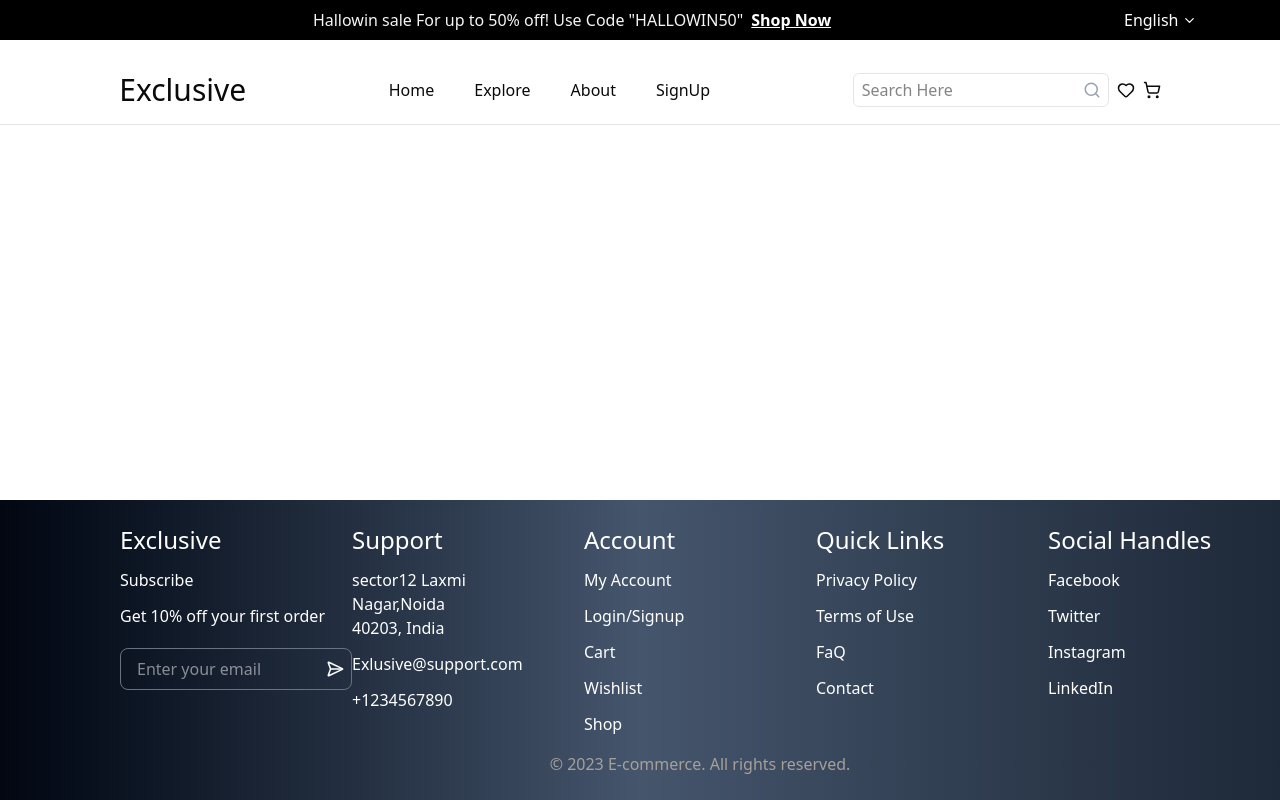
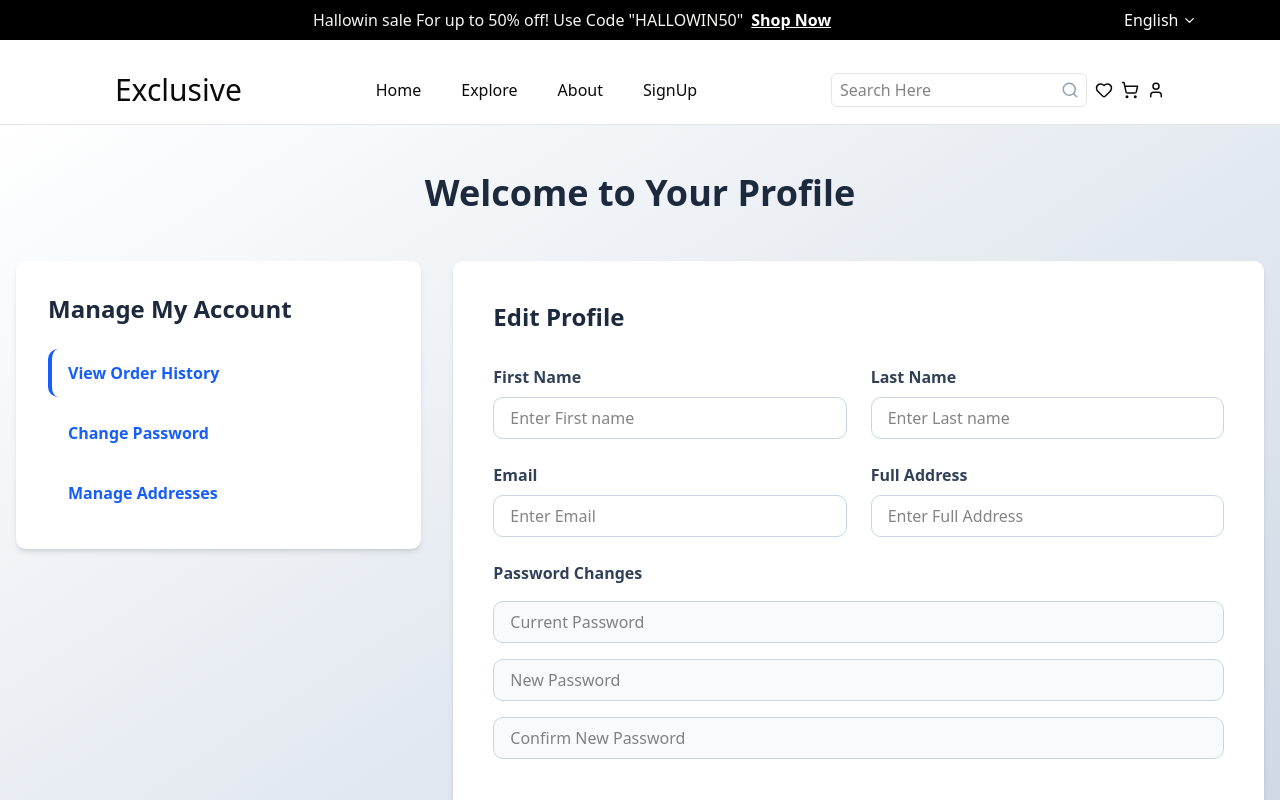
Before and after one commit to imshubhamgiri/E-commerce, a React (Vite) app in the folder client/: page /user/profile in a window 1280 px wide. Shown: the top 800 px of the page. Built offline with nearby package versions, Linux system fonts and the light colour scheme.

Commit message:
added profile page and improved checkout

```diff
--- a/client/src/App.jsx
+++ b/client/src/App.jsx
@@ -11,6 +11,8 @@
 import Notfound from './pages/Notfound'
 import About from "./pages/About.jsx"
 import { CartStateProvider } from "./Context/CartContext.jsx";
+import Checkout from "./pages/Checkout.jsx";
+import UserProfile from "./pages/UserProfile.jsx";
 
 function App() {
   return (
@@ -28,6 +30,8 @@
             <Route path="/product/:id" element={<Productdetails />} />
             <Route path="/cart" element={<Cart />} />
             <Route path="*" element={<Notfound />} />
+            <Route path="cart/checkout" element={<Checkout />} />
+            <Route path="user/profile" element={<UserProfile />} />
           </Routes>
         </main>
 
--- a/client/src/components/CartProvider.jsx
+++ b/client/src/components/CartProvider.jsx
@@ -72,7 +72,7 @@
             ${totalPrice}
           </p>
         </div>
-        <Link to={'/checkout'} className='' > <button className='px-4 py-2 cursor-pointer bg-green-500 text-white rounded'>
+        <Link to={'/cart/checkout'} className='' > <button className='px-4 py-2 cursor-pointer bg-green-500 text-white rounded'>
           Proceed to Checkout </button></Link>
       </div>
     </div>
--- a/client/src/components/Login.jsx
+++ b/client/src/components/Login.jsx
@@ -48,7 +48,7 @@
             placeholder='Password'
           />
           <div className='flex justify-between mt-3 items-center'>
-          <button  className='bg-orange-400 w-fit text-white  px-7 py-2'>
+          <button  className='bg-orange-400 w-fit text-white  disabled:bg-gray-300 px-7 py-2' disabled={!(Form.credential && Form.password)}>
             Login
           </button>
           <p className='font-extralight text-red-400'>Forgot password?</p>
--- a/client/src/components/Navbar2.jsx
+++ b/client/src/components/Navbar2.jsx
@@ -1,4 +1,4 @@
-import { Heart, ShoppingCart, Search } from 'lucide-react'
+import { Heart, ShoppingCart, Search, User } from 'lucide-react'
 import { Link, NavLink } from 'react-router-dom'
 import React from 'react'
 import { useCart } from '../Context/CartContext.jsx';
@@ -77,6 +77,8 @@
                     </span>
                 )}
                 </Link>
+                <Link to="/user/profile" className='cursor-pointer relative'><User size={18} />
+                </Link>
             </div>
         </div>
     </div>
--- a/client/src/data/product.js
+++ b/client/src/data/product.js
@@ -3,6 +3,7 @@
         id: 1,
         name: "Wireless Headphones",
         price: 2999,
+        originalPrice: 3999,
         category: "Electronics",
         image: "https://images.unsplash.com/photo-1505740420928-5e560c06d30e?auto=format&fit=crop&w=1650&q=80",
         description: "High-quality wireless headphones with noise cancellation.",
--- /dev/null
+++ b/client/src/pages/Checkout.jsx
@@ -0,0 +1,110 @@
+import { useCart } from "../Context/CartContext";
+import { useState ,useEffect } from "react";
+import {ToastContainer, toast } from "react-toastify";
+import { useNavigate } from "react-router-dom";
+const Checkout = () => {
+  const navigate = useNavigate();
+  const { cartItems, clearCart } = useCart();
+  const [userInfo, setUserInfo] = useState({
+    name: "",
+    email: "",
+    address: "",
+    phone: "",
+  });
+
+  const isFormValid = () => {
+        // Check if ALL values in the userInfo object are non-empty
+        return Object.values(userInfo).every(value => value.trim() !== '');
+    };
+
+
+
+  const total = cartItems.reduce(
+    (sum, item) => sum + item.price * item.qty,
+    0
+  );
+
+  const handleChange = (e) => {
+    setUserInfo({ ...userInfo, [e.target.name]: e.target.value });
+  };
+  useEffect(() => {
+    console.log("User Info:", userInfo);
+  }, [userInfo]);
+
+  const handleCheckout = (e) => {
+
+    toast("Order placed successfully!");
+    e.preventDefault();
+    if (!isFormValid()) {
+      toast.error("Please fill in all fields.");
+      return;
+    }
+    mockApiCall({ userInfo, cartItems, total })
+      .then((response) => {
+        if (response) {
+          toast("Order placed successfully!");
+          console.log("Order Details:", { userInfo, cartItems, total });
+          // navigate("/");
+          clearCart();
+        } else {
+          toast.error("Failed to place order.");
+        }
+      });
+  };
+
+  const mockApiCall = (data) => {
+        // Replace this with your actual API call (e.g., using fetch or axios)\
+        console.log("Sending order data to API:", data);
+        return new Promise(resolve => {
+            setTimeout(() => {
+                // Simulate a successful response
+                resolve(true);
+            }, 1000); // Simulate network latency
+        });
+    }
+
+  return (
+    <>
+    <div className="max-w-4xl mx-auto p-6">
+      <h2 className="text-2xl font-semibold mb-4">Checkout</h2>
+
+      <div className="grid md:grid-cols-2 gap-6">
+        {/* Left: User Form */}
+        <form onSubmit={handleCheckout} className="space-y-4">
+          <input name="name" placeholder="Name" value={userInfo.name} onChange={handleChange} className="w-full p-2 border rounded" />
+          <input name="email" placeholder="Email" value={userInfo.email} onChange={handleChange} className="w-full p-2 border rounded" />
+          <input name="address" placeholder="Address" value={userInfo.address} onChange={handleChange} className="w-full p-2 border rounded" />
+          <input name="phone" placeholder="Phone" value={userInfo.phone} onChange={handleChange} className="w-full p-2 border rounded" />
+          <button type="submit" className="bg-blue-600 text-white px-4 py-2 disabled:bg-gray-400 rounded w-full"
+           disabled={cartItems.length === 0 || !isFormValid()}>
+            Place Order
+          </button>
+        </form>
+
+        {/* Right: Order Summary */}
+        <div className="border p-4 rounded">
+          <h3 className="text-lg font-medium mb-2">Order Summary</h3>
+          {cartItems.map((item) => (
+            <div key={item.id} className="flex justify-between border-b py-1">
+              <span><span><img src={item.image} alt="" className='w-15 h-15 object-cover' /></span>{item.name} × {item.qty}</span>
+              <span>₹{item.price * item.qty}</span>
+            </div>
+          ))}
+          <div className="flex justify-between font-semibold mt-3">
+            <span>Total</span>
+            <span>₹{total}</span>
+          </div>
+        </div>
+      </div>
+    </div>
+    <ToastContainer
+        position="top-right"
+        autoClose={3000}
+        hideProgressBar={false}
+      />
+    </>
+
+  );
+};
+
+export default Checkout;
--- a/client/src/pages/Product.jsx
+++ b/client/src/pages/Product.jsx
@@ -63,7 +63,7 @@
               <img src={product.image} alt={product.name} className='w-full h-48 object-cover mb-2' />
               <h3 className='text-lg font-semibold'>{product.name}</h3>
               <p className='text-gray-600'>{product.description}</p>
-              <p className='text-xl font-bold'>${product.price / 100}</p>
+              <p className='text-xl font-bold'>₹{product.price } {product.originalPrice && <span className='line-through text-gray-500'>₹{product.originalPrice}</span>}</p>
             </Link>
           </div>
         ))}
--- a/client/src/pages/Productdetails.jsx
+++ b/client/src/pages/Productdetails.jsx
@@ -2,7 +2,7 @@
 import { useParams, Link, useNavigate } from "react-router-dom";
 import { product } from '../data/product';
 import { ShoppingCart, Heart, Truck, RotateCcw } from 'lucide-react';
-import { useCart } from '../context/CartContext.jsx';
+import { useCart } from '../Context/CartContext.jsx';
   import { ToastContainer, toast } from 'react-toastify';
 
 const Productdetails = () => {
--- /dev/null
+++ b/client/src/pages/UserProfile.jsx
@@ -0,0 +1,75 @@
+import React from 'react'
+
+const UserProfile = () => {
+  return (
+    <div className='min-h-screen bg-linear-to-br from-white to-slate-300 py-12 px-4'>
+      <div className='max-w-7xl mx-auto'>
+        <h2 className='font-bold text-4xl text-center mb-12 text-slate-800'>Welcome to Your Profile</h2>
+
+        <div className='flex flex-col lg:flex-row gap-8'>
+          {/* Left Sidebar */}
+          <div className='lg:w-1/3'>
+            <div className='bg-white shadow-md rounded-lg p-8 sticky top-8'>
+              <h3 className='font-bold text-2xl text-slate-800 mb-6'>Manage My Account</h3>
+              <ul className='flex flex-col gap-3'>
+                <li className='p-3 rounded-lg hover:bg-blue-50 text-blue-600 font-semibold cursor-pointer transition border-l-4 border-blue-600 pl-4'>
+                  View Order History
+                </li>
+                <li className='p-3 rounded-lg hover:bg-blue-50 text-blue-600 font-semibold cursor-pointer transition border-l-4 border-transparent pl-4 hover:border-blue-600'>
+                  Change Password
+                </li>
+                <li className='p-3 rounded-lg hover:bg-blue-50 text-blue-600 font-semibold cursor-pointer transition border-l-4 border-transparent pl-4 hover:border-blue-600'>
+                  Manage Addresses
+                </li>
+              </ul>
+            </div>
+          </div>
+
+          {/* Right Form Section */}
+          <div className='lg:w-2/3'>
+            <div className='bg-white shadow-md rounded-lg p-10'>
+              <p className='text-2xl font-bold text-slate-800 mb-8'>Edit Profile</p>
+              <form className='space-y-6'>
+                {/* Name Fields */}
+                <div className='grid grid-cols-2 gap-6'>
+                  <div className='flex flex-col'>
+                    <label className='font-semibold text-slate-700 mb-2' htmlFor="firstName">First Name</label>
+                    <input type="text" id="firstName" className='border border-slate-300 rounded-lg px-4 py-2 focus:outline-none focus:ring-2 focus:ring-blue-500 focus:border-transparent' placeholder='Enter First name' />
+                  </div>
+                  <div className='flex flex-col'>
+                    <label className='font-semibold text-slate-700 mb-2' htmlFor="lastName">Last Name</label>
+                    <input type="text" id="lastName" className='border border-slate-300 rounded-lg px-4 py-2 focus:outline-none focus:ring-2 focus:ring-blue-500 focus:border-transparent' placeholder='Enter Last name' />
+                  </div>
+                </div>
+
+                {/* Email & Address */}
+                <div className='grid grid-cols-2 gap-6'>
+                  <div className='flex flex-col'>
+                    <label className='font-semibold text-slate-700 mb-2' htmlFor="email">Email</label>
+                    <input type="email" id="email" className='border border-slate-300 rounded-lg px-4 py-2 focus:outline-none focus:ring-2 focus:ring-blue-500 focus:border-transparent' placeholder='Enter Email' />
+                  </div>
+                  <div className='flex flex-col'>
+                    <label className='font-semibold text-slate-700 mb-2' htmlFor="address">Full Address</label>
+                    <input type="text" id="address" className='border border-slate-300 rounded-lg px-4 py-2 focus:outline-none focus:ring-2 focus:ring-blue-500 focus:border-transparent' placeholder='Enter Full Address' />
+                  </div>
+                </div>
+
+                {/* Password Changes */}
+                <div className='flex flex-col gap-4'>
+                  <label className='font-semibold text-slate-700'>Password Changes</label>
+                  <input type="password" className='border border-slate-300 bg-slate-50 rounded-lg px-4 py-2 focus:outline-none focus:ring-2 focus:ring-blue-500 focus:border-transparent focus:bg-white' placeholder='Current Password' />
+                  <input type="password" className='border border-slate-300 bg-slate-50 rounded-lg px-4 py-2 focus:outline-none focus:ring-2 focus:ring-blue-500 focus:border-transparent focus:bg-white' placeholder='New Password' />
+                  <input type="password" className='border border-slate-300 bg-slate-50 rounded-lg px-4 py-2 focus:outline-none focus:ring-2 focus:ring-blue-500 focus:border-transparent focus:bg-white' placeholder='Confirm New Password' />
+                </div>
+
+                <button className='w-full mt-8 px-6 py-3 bg-blue-600 hover:bg-blue-700 text-white font-semibold rounded-lg transition duration-200 shadow-md'>Update Profile</button>
+              </form>
+            </div>
+          </div>
+        </div>
+      </div>
+    </div>
+  )
+}
+
+export default UserProfile
```
